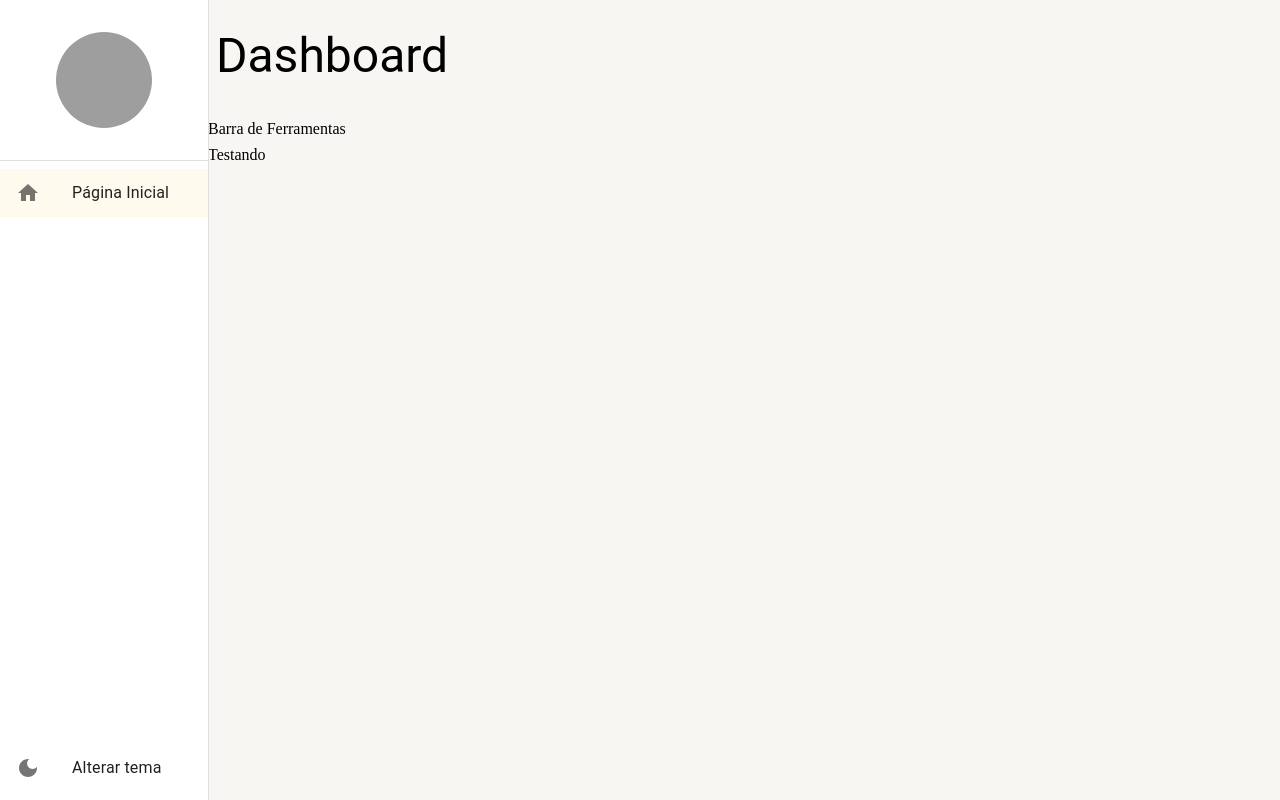
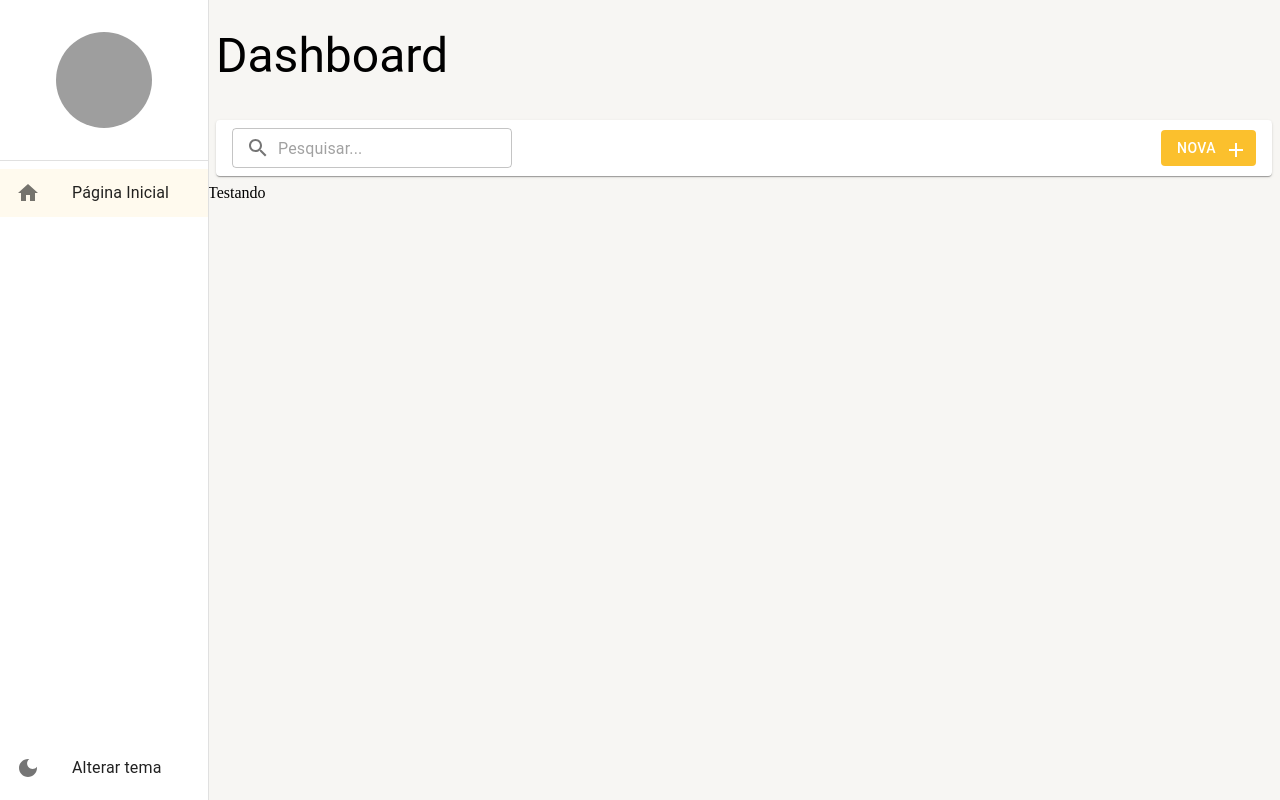
Before and after one commit to JackSSads/fitness-controll, a React (Create React App) app: page / in a window 1280 px wide. Built offline with nearby package versions, Linux system fonts and the light colour scheme; grey boxes are pictures that could not be loaded.

Commit message:
Passando Barra de ferramentas para a Dashboard

```diff
--- a/src/pages/dashbord/Dashboard.tsx
+++ b/src/pages/dashbord/Dashboard.tsx
@@ -1,8 +1,9 @@
+import { Toobar } from "../../shared/components";
 import { LayoutBasePages } from "../../shared/layouts";
 
 export const Dashboard = () => {
     return(
-        <LayoutBasePages title="Dashboard" toobar={<>Barra de Ferramentas</>} >
+        <LayoutBasePages title="Dashboard" toobar={(<Toobar visibleInputSearch textButtonNew="Nova"/>)} >
             Testando
         </LayoutBasePages>
     );
```
